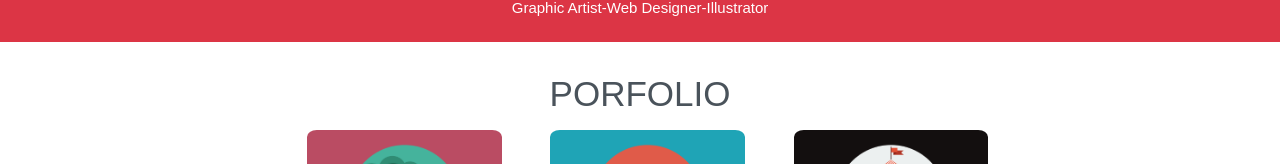
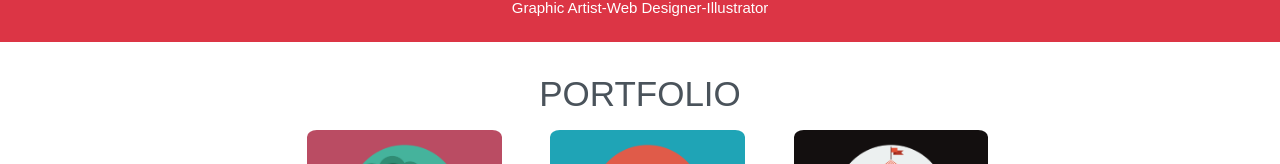
Before and after one commit to kzakaria97/start-css-12-04-2022, a plain HTML site: page index.html in a window 1280 px wide. Shown: the part 365-529 px from the top of the page. Drawn offline with Linux system fonts and the light colour scheme.

Commit message:
correction of the word portfolio

```diff
--- a/index.html
+++ b/index.html
@@ -38,7 +38,7 @@
 
     <section class="troisieme-elem">
         <div class="troisieme-elem-title">
-            <p>PORFOLIO</p>
+            <p>PORTFOLIO</p>
         </div>
         <div class="troisieme-elem-icon">
             <div class="icon">
```
